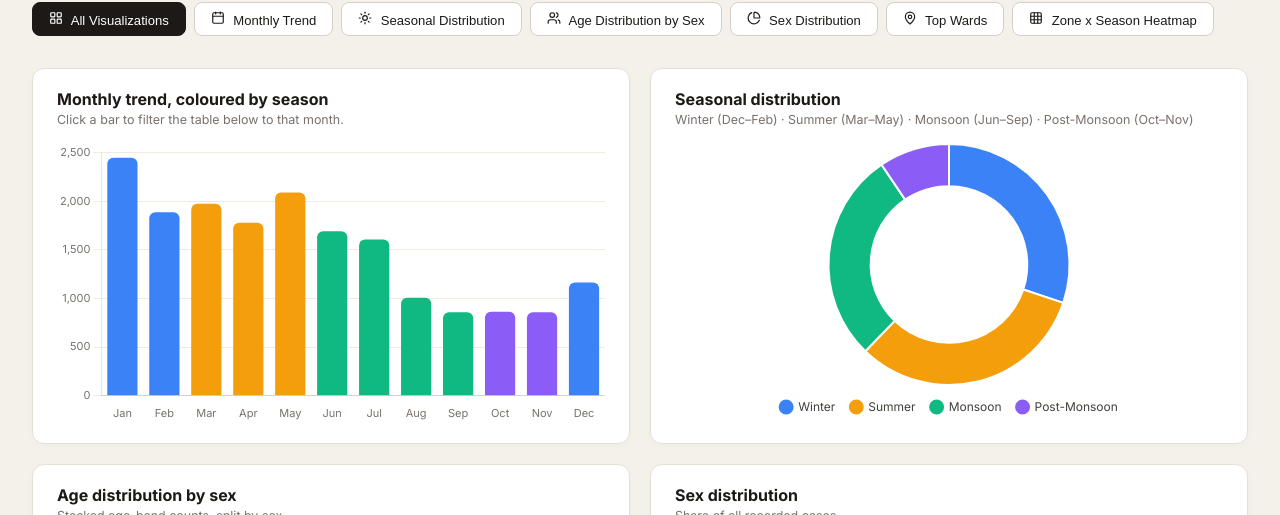
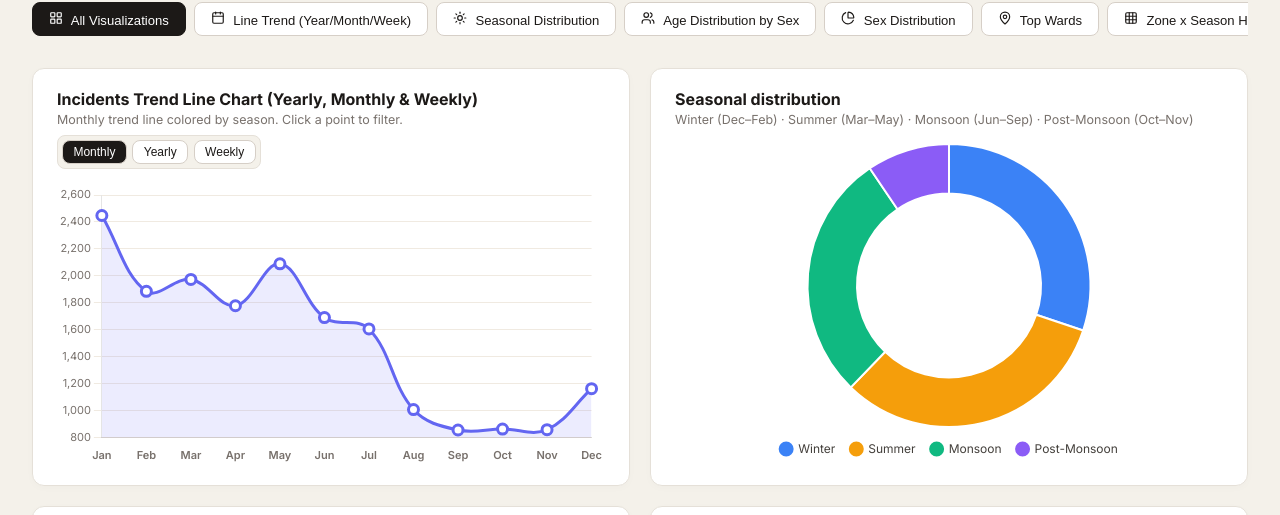
Before and after one commit to saurabhnakhale/Dog-Bite-Dashboard, a React (Vite) app: page / in a window 1280 px wide. Shown: the part 242-757 px from the top of the page. Built offline with nearby package versions, Linux system fonts and the light colour scheme; no server answers.

Commit message:
Convert trend chart to interactive Line Chart supporting Monthly, Yearly, and Weekly trend modes

```diff
--- a/src/App.jsx
+++ b/src/App.jsx
@@ -143,6 +143,8 @@ export default function App() {
     const genderCounts = {};
     const ageSexData = { male: {}, female: {} };
     const wardCounts = {};
+    const weeklyCounts = {};
+    const yearlyTrends = { '2024': {}, '2025': {}, '2026': {} };
     const zoneSeasonMatrix = {};
 
     filteredData.forEach(r => {
@@ -150,6 +152,14 @@ export default function App() {
       seasonCounts[r.season] = (seasonCounts[r.season] || 0) + 1;
       genderCounts[r.gender] = (genderCounts[r.gender] || 0) + 1;
       wardCounts[r.wardNo] = (wardCounts[r.wardNo] || 0) + 1;
+
+      if (r.weekOfMonth && r.weekOfMonth !== 'Unknown') {
+        weeklyCounts[r.weekOfMonth] = (weeklyCounts[r.weekOfMonth] || 0) + 1;
+      }
+
+      if (yearlyTrends[r.year]) {
+        yearlyTrends[r.year][r.month] = (yearlyTrends[r.year][r.month] || 0) + 1;
+      }
 
       // Age x Sex
       if (r.gender === 'Male') {
@@ -176,6 +186,8 @@ export default function App() {
       genderCounts,
       ageSexData,
       topWards,
+      weeklyCounts,
+      yearlyTrends,
       zoneSeasonMatrix,
     };
   }, [filteredData]);
@@ -187,6 +199,7 @@ export default function App() {
       Year: r.year,
       Month: r.month,
       Season: r.season,
+      Week: r.weekOfMonth,
       'Patient Name': r.patientName,
       'Contact Number': r.contact,
       Gender: r.gender,
@@ -283,7 +296,7 @@ export default function App() {
       {/* Visualization Tab Navigation Bar */}
       <div style={{ display: 'flex', alignItems: 'center', gap: '0.5rem', marginBottom: '1.5rem', overflowX: 'auto', paddingBottom: '0.5rem' }}>
         <button
-          className={activeTab === 'all' ? 'btn-clear' : 'btn-clear'}
+          className="btn-clear"
           style={activeTab === 'all' ? { background: '#1c1917', color: '#ffffff', borderColor: '#1c1917' } : {}}
           onClick={() => setActiveTab('all')}
         >
@@ -295,7 +308,7 @@ export default function App() {
           style={activeTab === 'monthly' ? { background: '#1c1917', color: '#ffffff', borderColor: '#1c1917' } : {}}
           onClick={() => setActiveTab('monthly')}
         >
-          <Calendar size={14} style={{ display: 'inline', marginRight: '0.3rem' }} /> Monthly Trend
+          <Calendar size={14} style={{ display: 'inline', marginRight: '0.3rem' }} /> Line Trend (Year/Month/Week)
         </button>
 
         <button
@@ -345,6 +358,8 @@ export default function App() {
           <div className="grid-2col">
             <MonthlyTrendChart
               monthlyCounts={stats.monthlyCounts}
+              yearlyTrends={stats.yearlyTrends}
+              weeklyCounts={stats.weeklyCounts}
               onSelectMonth={(month) => setFilters(prev => ({ ...prev, month }))}
             />
             <SeasonalDistChart
@@ -368,11 +383,13 @@ export default function App() {
         </>
       )}
 
-      {/* Separate View 1: Monthly Trend */}
+      {/* Separate View 1: Line Trend */}
       {activeTab === 'monthly' && (
         <div style={{ marginBottom: '1.5rem' }}>
           <MonthlyTrendChart
             monthlyCounts={stats.monthlyCounts}
+            yearlyTrends={stats.yearlyTrends}
+            weeklyCounts={stats.weeklyCounts}
             onSelectMonth={(month) => setFilters(prev => ({ ...prev, month }))}
           />
         </div>
--- a/src/components/MonthlyTrendChart.jsx
+++ b/src/components/MonthlyTrendChart.jsx
@@ -1,18 +1,32 @@
-import React from 'react';
+import React, { useState } from 'react';
 import {
   Chart as ChartJS,
   CategoryScale,
   LinearScale,
-  BarElement,
+  PointElement,
+  LineElement,
+  Title,
   Tooltip,
-  Legend
+  Legend,
+  Filler
 } from 'chart.js';
-import { Bar } from 'react-chartjs-2';
-import { getSeason } from '../services/dataService';
+import { Line } from 'react-chartjs-2';
 
-ChartJS.register(CategoryScale, LinearScale, BarElement, Tooltip, Legend);
+ChartJS.register(
+  CategoryScale,
+  LinearScale,
+  PointElement,
+  LineElement,
+  Title,
+  Tooltip,
+  Legend,
+  Filler
+);
 
-export default function MonthlyTrendChart({ monthlyCounts, onSelectMonth }) {
+export default function MonthlyTrendChart({ monthlyCounts, yearlyTrends, weeklyCounts, onSelectMonth }) {
+  // Mode: 'monthly' | 'yearly' | 'weekly'
+  const [viewMode, setViewMode] = useState('monthly');
+
   const monthsOrder = [
     'January', 'February', 'March', 'April', 'May', 'June',
     'July', 'August', 'September', 'October', 'November', 'December'
@@ -25,67 +39,169 @@ export default function MonthlyTrendChart({ monthlyCounts, onSelectMonth }) {
     'Post-Monsoon (Oct-Nov)': '#8b5cf6',
   };
 
-  const bgColors = monthsOrder.map(m => {
-    const s = getSeason(m);
-    return seasonColors[s] || '#64748b';
-  });
+  // 1. Monthly Line Chart Data
+  const monthlyDataPoints = monthsOrder.map(m => monthlyCounts[m] || 0);
 
-  const counts = monthsOrder.map(m => monthlyCounts[m] || 0);
-
-  const data = {
+  const monthlyDataset = {
     labels: monthsOrder.map(m => m.substring(0, 3)),
     datasets: [
       {
-        label: 'Cases',
-        data: counts,
-        backgroundColor: bgColors,
-        borderRadius: 6,
-        borderWidth: 0,
+        label: 'Dog Bite Incidents',
+        data: monthlyDataPoints,
+        borderColor: '#6366f1',
+        backgroundColor: 'rgba(99, 102, 241, 0.12)',
+        fill: true,
+        tension: 0.38,
+        borderWidth: 3,
+        pointBackgroundColor: '#ffffff',
+        pointBorderColor: '#6366f1',
+        pointBorderWidth: 3,
+        pointRadius: 5,
+        pointHoverRadius: 7,
       }
     ]
+  };
+
+  // 2. Yearly Comparative Line Chart Data (2024 vs 2025 vs 2026)
+  const yearlyDatasets = {
+    labels: monthsOrder.map(m => m.substring(0, 3)),
+    datasets: [
+      {
+        label: '2024 Line Trend',
+        data: monthsOrder.map(m => yearlyTrends['2024']?.[m] || 0),
+        borderColor: '#3b82f6',
+        backgroundColor: 'rgba(59, 130, 246, 0.08)',
+        fill: true,
+        tension: 0.35,
+        borderWidth: 3,
+        pointRadius: 4,
+      },
+      {
+        label: '2025 Line Trend',
+        data: monthsOrder.map(m => yearlyTrends['2025']?.[m] || 0),
+        borderColor: '#ec4899',
+        backgroundColor: 'rgba(236, 72, 153, 0.08)',
+        fill: true,
+        tension: 0.35,
+        borderWidth: 3,
+        pointRadius: 4,
+      },
+      {
+        label: '2026 Line Trend',
+        data: monthsOrder.map(m => yearlyTrends['2026']?.[m] || 0),
+        borderColor: '#10b981',
+        backgroundColor: 'rgba(16, 185, 129, 0.08)',
+        fill: true,
+        tension: 0.35,
+        borderWidth: 3,
+        pointRadius: 4,
+      }
+    ]
+  };
+
+  // 3. Weekly Line Chart Data
+  const weekLabels = ['Week 1 (1-7)', 'Week 2 (8-14)', 'Week 3 (15-21)', 'Week 4 (22-28)', 'Week 5 (29-31)'];
+  const weeklyDataPoints = weekLabels.map(w => weeklyCounts[w] || 0);
+
+  const weeklyDataset = {
+    labels: ['Week 1 (Days 1-7)', 'Week 2 (Days 8-14)', 'Week 3 (Days 15-21)', 'Week 4 (Days 22-28)', 'Week 5 (Days 29-31)'],
+    datasets: [
+      {
+        label: 'Weekly Incident Count',
+        data: weeklyDataPoints,
+        borderColor: '#f59e0b',
+        backgroundColor: 'rgba(245, 158, 11, 0.12)',
+        fill: true,
+        tension: 0.35,
+        borderWidth: 3,
+        pointBackgroundColor: '#ffffff',
+        pointBorderColor: '#f59e0b',
+        pointBorderWidth: 3,
+        pointRadius: 5,
+        pointHoverRadius: 7,
+      }
+    ]
+  };
+
+  const getActiveChartData = () => {
+    if (viewMode === 'yearly') return yearlyDatasets;
+    if (viewMode === 'weekly') return weeklyDataset;
+    return monthlyDataset;
   };
 
   const options = {
     responsive: true,
     maintainAspectRatio: false,
     onClick: (event, elements) => {
-      if (elements && elements.length > 0) {
+      if (elements && elements.length > 0 && viewMode === 'monthly') {
         const index = elements[0].index;
         const selectedMonth = monthsOrder[index];
         if (onSelectMonth) onSelectMonth(selectedMonth);
       }
     },
     plugins: {
-      legend: { display: false },
+      legend: {
+        display: viewMode === 'yearly',
+        position: 'top',
+        labels: { color: '#44403c', font: { family: 'Inter', size: 11, weight: 600 }, usePointStyle: true }
+      },
       tooltip: {
         backgroundColor: 'rgba(28, 25, 23, 0.95)',
         titleColor: '#ffffff',
         bodyColor: '#e7e5e4',
-        padding: 10,
+        padding: 12,
+        boxPadding: 4,
         callbacks: {
-          title: (items) => monthsOrder[items[0].dataIndex],
-          label: (item) => {
-            const m = monthsOrder[item.dataIndex];
-            const s = getSeason(m);
-            return ` ${item.raw.toLocaleString()} cases (${s})`;
-          }
+          label: (item) => ` ${item.dataset.label || 'Cases'}: ${item.raw.toLocaleString()} incidents`
         }
       }
     },
     scales: {
-      x: { grid: { display: false }, ticks: { color: '#78716c', font: { family: 'Inter', size: 11 } } },
+      x: { grid: { display: false }, ticks: { color: '#78716c', font: { family: 'Inter', size: 11, weight: 600 } } },
       y: { grid: { color: '#f0eae1' }, ticks: { color: '#78716c', font: { family: 'Inter', size: 11 } } }
     }
   };
 
   return (
     <div className="viz-card">
-      <div className="viz-header">
-        <div className="viz-title">Monthly trend, coloured by season</div>
-        <div className="viz-subtitle">Click a bar to filter the table below to that month.</div>
+      <div className="viz-header" style={{ display: 'flex', justifyContent: 'space-between', alignItems: 'flex-start', flexWrap: 'wrap', gap: '0.5rem' }}>
+        <div>
+          <div className="viz-title">Incidents Trend Line Chart (Yearly, Monthly & Weekly)</div>
+          <div className="viz-subtitle">
+            {viewMode === 'monthly' && 'Monthly trend line colored by season. Click a point to filter.'}
+            {viewMode === 'yearly' && 'Comparative yearly trend lines across 2024, 2025, and 2026.'}
+            {viewMode === 'weekly' && 'Weekly incident trend curve across days of the month.'}
+          </div>
+        </div>
+
+        {/* View Mode Granularity Toggle Buttons */}
+        <div style={{ display: 'flex', gap: '0.35rem', background: '#f4f1ea', padding: '0.25rem', borderRadius: '8px', border: '1px solid #e5e0d8' }}>
+          <button
+            className="btn-clear"
+            style={viewMode === 'monthly' ? { background: '#1c1917', color: '#ffffff', padding: '0.25rem 0.65rem', fontSize: '0.75rem' } : { padding: '0.25rem 0.65rem', fontSize: '0.75rem' }}
+            onClick={() => setViewMode('monthly')}
+          >
+            Monthly
+          </button>
+          <button
+            className="btn-clear"
+            style={viewMode === 'yearly' ? { background: '#1c1917', color: '#ffffff', padding: '0.25rem 0.65rem', fontSize: '0.75rem' } : { padding: '0.25rem 0.65rem', fontSize: '0.75rem' }}
+            onClick={() => setViewMode('yearly')}
+          >
+            Yearly
+          </button>
+          <button
+            className="btn-clear"
+            style={viewMode === 'weekly' ? { background: '#1c1917', color: '#ffffff', padding: '0.25rem 0.65rem', fontSize: '0.75rem' } : { padding: '0.25rem 0.65rem', fontSize: '0.75rem' }}
+            onClick={() => setViewMode('weekly')}
+          >
+            Weekly
+          </button>
+        </div>
       </div>
+
       <div className="chart-box">
-        <Bar data={data} options={options} />
+        <Line data={getActiveChartData()} options={options} />
       </div>
     </div>
   );
--- a/src/services/dataService.js
+++ b/src/services/dataService.js
@@ -29,6 +29,33 @@ export function getSeason(month) {
   return 'Unknown';
 }
 
+export function parseWeek(dateStr) {
+  if (!dateStr) return { day: null, weekOfMonth: 'Unknown', isoWeek: null };
+  const parts = dateStr.split('/');
+  if (parts.length === 3) {
+    const day = parseInt(parts[0], 10);
+    const month = parseInt(parts[1], 10);
+    const year = parseInt(parts[2], 10);
+
+    if (!isNaN(day) && !isNaN(month) && !isNaN(year)) {
+      let weekOfMonth = 'Week 1 (1-7)';
+      if (day > 28) weekOfMonth = 'Week 5 (29-31)';
+      else if (day > 21) weekOfMonth = 'Week 4 (22-28)';
+      else if (day > 14) weekOfMonth = 'Week 3 (15-21)';
+      else if (day > 7) weekOfMonth = 'Week 2 (8-14)';
+
+      // Calculate approximate ISO week
+      const dateObj = new Date(year, month - 1, day);
+      const startOfYear = new Date(year, 0, 1);
+      const pastDaysOfYear = (dateObj - startOfYear) / 86400000;
+      const isoWeek = Math.ceil((pastDaysOfYear + startOfYear.getDay() + 1) / 7);
+
+      return { day, weekOfMonth, isoWeek: `W${isoWeek}` };
+    }
+  }
+  return { day: null, weekOfMonth: 'Unknown', isoWeek: null };
+}
+
 export async function fetchDogBiteData() {
   let csvText = '';
   let source = 'Live Google Sheets';
@@ -58,11 +85,16 @@ export async function fetchDogBiteData() {
         const cleanedRows = results.data.map((row, index) => {
           const ageNum = parseAge(row['Age']);
           const month = (row['Month'] || 'Unknown').trim();
+          const dateOfOnset = (row['Date Of Onset'] || '').trim();
+          const weekInfo = parseWeek(dateOfOnset);
+
           return {
             id: index + 1,
             year: (row['Year'] || 'Unknown').trim(),
             month,
             season: getSeason(month),
+            weekOfMonth: weekInfo.weekOfMonth,
+            isoWeek: weekInfo.isoWeek,
             patientName: (row['Patient Name'] || 'Unknown').trim(),
             contact: (row['Contact Number'] || '').trim(),
             gender: (row['Gender'] || 'Unknown').trim(),
@@ -71,7 +103,7 @@ export async function fetchDogBiteData() {
             ageGroup: getAgeGroup(ageNum),
             address: (row['Patient Address'] || '').trim(),
             area: (row['Area'] || '').trim(),
-            dateOfOnset: (row['Date Of Onset'] || '').trim(),
+            dateOfOnset,
             facilityName: (row['Facility Name'] || 'Unspecified Facility').trim(),
             zoneName: (row['Zone Name'] || 'Unspecified Zone').trim(),
             wardNo: (row['Ward No.'] || 'Unspecified Ward').trim(),
```
